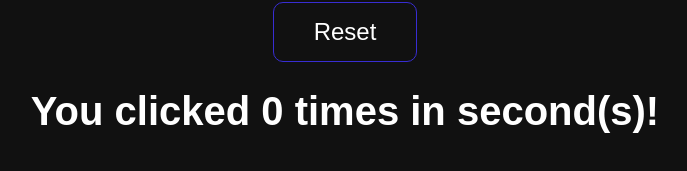
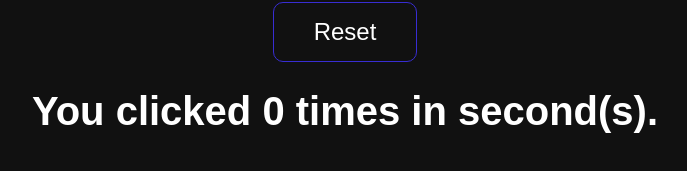
Before and after one commit to IlyesHernandez/SClick, a Vue app: page / in a window 1280 px wide. Both pictures are taken after a click on the button "Start". Shown: the part 499-670 px from the top of the page, without its empty margins (295-982 px from the left). Built offline with nearby package versions, Linux system fonts and the light colour scheme.

Commit message:
first commit

```diff
--- a/src/App.vue
+++ b/src/App.vue
@@ -40,8 +40,8 @@ export default {
     <button @click="startGame()" class="start-btn">Start</button>
     <button v-show="showClickButton" @click="count++">click</button>
     <button @click="count = 0" class="reset-btn">Reset</button>
-    <h1 v-show="showResult">You clicked {{ count }} times in {{ actualSecond }} second(s)!</h1>
-    <h1 v-show="showActualClick">You have currently clicked a total of {{ count }} times!</h1>
+    <h1 v-show="showResult">You clicked {{ result }} times in {{ actualSecond }} second(s).</h1>
+    <h1 v-show="showActualClick">Tu as actuellement cliqué {{ count }} fois.</h1>
   </div>
 </template>
 
```
